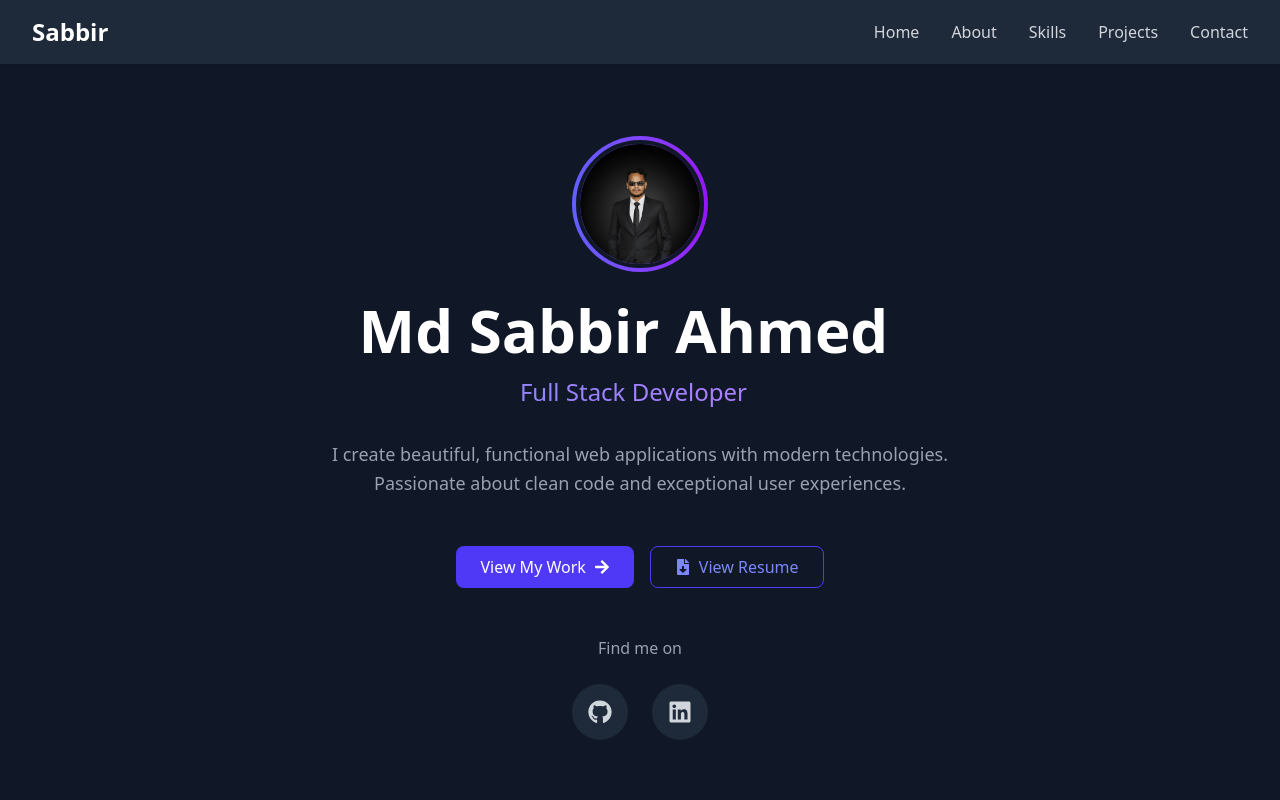
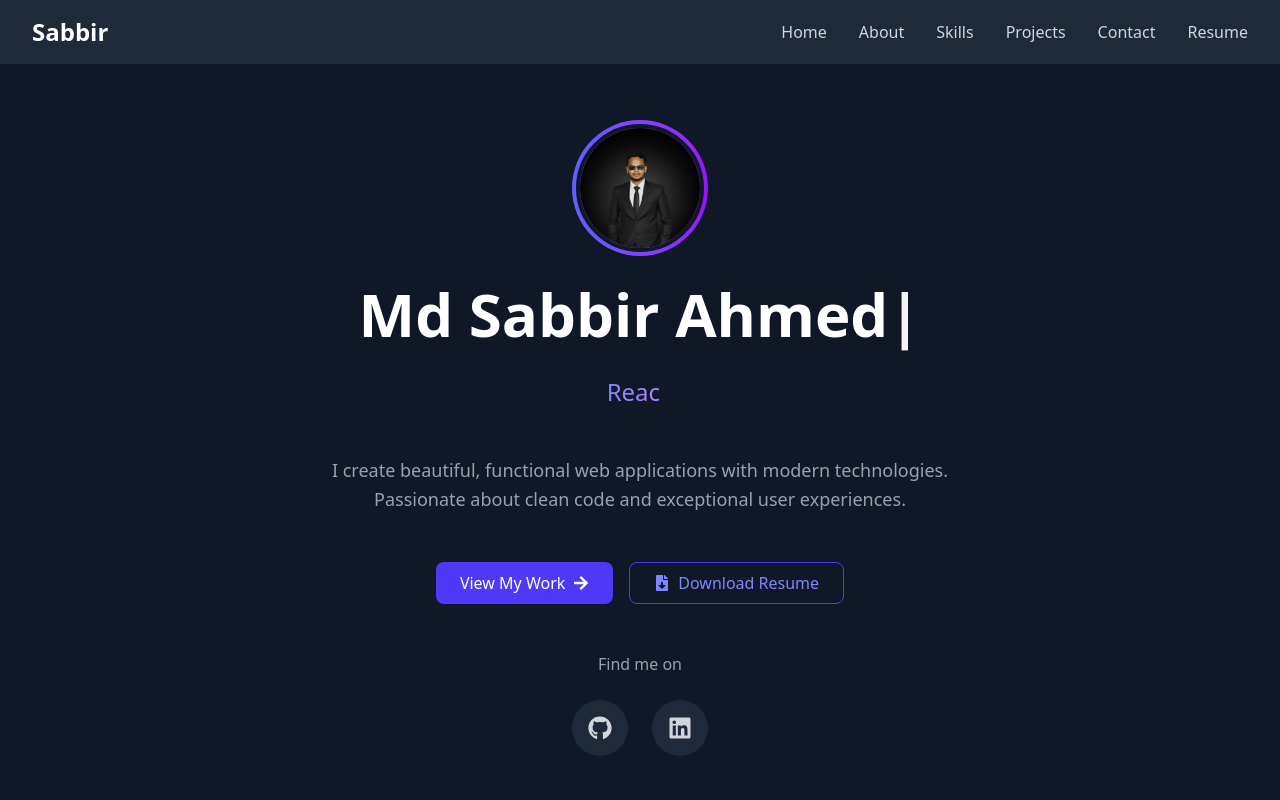
Before and after one commit to Sabbir-Aahmed/Portfolio, a React (Vite) app: page / in a window 1280 px wide. Shown: the top 800 px of the page. Built offline with nearby package versions, Linux system fonts and the light colour scheme.

Commit message:
more suitable routing setup

```diff
--- a/src/App.jsx
+++ b/src/App.jsx
@@ -1,5 +1,5 @@
 import React from 'react';
-import { BrowserRouter as Router, Routes, Route } from 'react-router'; // Fixed import
+import { BrowserRouter as Router, Routes, Route } from 'react-router';
 import Header from './components/Header';
 import Hero from './components/Hero';
 import About from './components/About';
@@ -10,9 +10,9 @@ import Footer from './components/Footer';
 import Resume from './components/Resume';
 
 function App() {
-  React.useEffect(() => {
-    document.documentElement.classList.add('dark');
-  }, []);
+  // React.useEffect(() => {
+  //   document.documentElement.classList.add('dark');
+  // }, []);
 
   return (
     <Router>
--- a/src/components/Header.jsx
+++ b/src/components/Header.jsx
@@ -1,37 +1,68 @@
 import React, { useState } from 'react';
 import { FaBars, FaTimes } from 'react-icons/fa';
+import { Link } from 'react-router';
 
 const Header = () => {
   const [isMenuOpen, setIsMenuOpen] = useState(false);
 
   const navItems = [
-    { name: 'Home', href: '#home' },
+    { name: 'Home', href: '/' },
     { name: 'About', href: '#about' },
     { name: 'Skills', href: '#skills' },
     { name: 'Projects', href: '#projects' },
     { name: 'Contact', href: '#contact' },
+    { name: 'Resume', href: '/resume' },
   ];
 
+  const handleNavClick = (href, isHash) => {
+    if (isHash) {
+      // For hash links, scroll to section
+      const element = document.querySelector(href);
+      if (element) {
+        element.scrollIntoView({ behavior: 'smooth' });
+      }
+    }
+    setIsMenuOpen(false);
+  };
+
   return (
-    <header className="fixed top-0 left-0 right-0 bg-gray-800 transition-colors duration-300 backdrop-blur-sm z-50 shadow-sm ">
+    <header className="fixed top-0 left-0 right-0 bg-gray-800 transition-colors duration-300 backdrop-blur-sm z-50 shadow-sm">
       <nav className="max-w-7xl mx-auto px-4 sm:px-6 lg:px-8">
         <div className="flex justify-between items-center py-4">
           {/* Logo */}
-          <div className="text-2xl font-bold text-white animate-fadeIn">
+          <Link to="/" className="text-2xl font-bold text-white animate-fadeIn">
             Sabbir
-          </div>
+          </Link>
 
           {/* Desktop Navigation */}
           <div className="hidden md:flex items-center space-x-8">
-            {navItems.map((item) => (
+            {navItems.map((item) => {
+              const isHash = item.href.startsWith('#');
+              if (isHash) {
+                return (
                   <a
                     key={item.name}
                     href={item.href}
                     className="text-gray-300 hover:text-indigo-400 font-medium transition duration-300 hover:scale-105"
+                    onClick={(e) => {
+                      e.preventDefault();
+                      handleNavClick(item.href, true);
+                    }}
                   >
                     {item.name}
                   </a>
-            ))}
+                );
+              }
+              return (
+                <Link
+                  key={item.name}
+                  to={item.href}
+                  className="text-gray-300 hover:text-indigo-400 font-medium transition duration-300 hover:scale-105"
+                >
+                  {item.name}
+                </Link>
+              );
+            })}
           </div>
 
           {/* Mobile menu button */}
@@ -53,16 +84,34 @@ const Header = () => {
         {isMenuOpen && (
           <div className="md:hidden py-4 border-t border-gray-700">
             <div className="flex flex-col space-y-4">
-              {navItems.map((item) => (
+              {navItems.map((item) => {
+                const isHash = item.href.startsWith('#');
+                if (isHash) {
+                  return (
                     <a
                       key={item.name}
                       href={item.href}
                       className="text-gray-300 hover:text-indigo-400 font-medium transition duration-300 py-2"
+                      onClick={(e) => {
+                        e.preventDefault();
+                        handleNavClick(item.href, true);
+                      }}
+                    >
+                      {item.name}
+                    </a>
+                  );
+                }
+                return (
+                  <Link
+                    key={item.name}
+                    to={item.href}
+                    className="text-gray-300 hover:text-indigo-400 font-medium transition duration-300 py-2"
                     onClick={() => setIsMenuOpen(false)}
                   >
                     {item.name}
-                </a>
-              ))}
+                  </Link>
+                );
+              })}
             </div>
           </div>
         )}
--- a/src/components/Hero.jsx
+++ b/src/components/Hero.jsx
@@ -1,6 +1,7 @@
 import { useState, useEffect } from "react";
 import dp from "../assets/dp.jpeg";
-import { Link } from 'react-router'
+import { Link } from 'react-router';
+import resume from "../assets/Md Sabbir Ahmed resume.pdf";
 import {
   FaGithub,
   FaLinkedin,
@@ -8,48 +9,59 @@ import {
   FaArrowRight,
 } from "react-icons/fa";
 
-const Typewriter = ({ text, speed = 50, delay = 0 }) => {
-  const [displayText, setDisplayText] = useState("");
+const Typewriter = ({ texts, speed = 50, delay = 1000 }) => {
+  const [currentTextIndex, setCurrentTextIndex] = useState(0);
+  const [currentText, setCurrentText] = useState("");
   const [currentIndex, setCurrentIndex] = useState(0);
-  const [showCursor, setShowCursor] = useState(true);
+  const [isDeleting, setIsDeleting] = useState(false);
+  const [isPaused, setIsPaused] = useState(false);
 
   useEffect(() => {
-    const timer = setTimeout(() => {
-      if (currentIndex < text.length) {
-        setDisplayText(text.slice(0, currentIndex + 1));
-        setCurrentIndex(currentIndex + 1);
+    if (isPaused) return;
+
+    const timeout = setTimeout(() => {
+      if (!isDeleting) {
+        // Typing mode
+        if (currentIndex < texts[currentTextIndex].length) {
+          setCurrentText(texts[currentTextIndex].slice(0, currentIndex + 1));
+          setCurrentIndex(currentIndex + 1);
+        } else {
+          setIsPaused(true);
+          setTimeout(() => {
+            setIsPaused(false);
+            setIsDeleting(true);
+          }, delay);
+        }
       } else {
-        const cursorInterval = setInterval(() => {
-          setShowCursor(prev => !prev);
-        }, 500);
+        if (currentIndex > 0) {
+          setCurrentText(texts[currentTextIndex].slice(0, currentIndex - 1));
+          setCurrentIndex(currentIndex - 1);
+        } else {
+          setIsDeleting(false);
+          setCurrentTextIndex((currentTextIndex + 1) % texts.length);
+        }
+      }
+    }, isDeleting ? speed / 2 : speed);
 
-        return () => clearInterval(cursorInterval);
-      }
-    }, speed);
-
-    return () => clearTimeout(timer);
-  }, [currentIndex, text, speed]);
-
-  // Blink cursor during typing
-  useEffect(() => {
-    if (currentIndex < text.length) {
-      const cursorInterval = setInterval(() => {
-        setShowCursor(prev => !prev);
-      }, 500);
-
-      return () => clearInterval(cursorInterval);
-    }
-  }, [currentIndex, text.length]);
+    return () => clearTimeout(timeout);
+  }, [currentIndex, isDeleting, isPaused, currentTextIndex, texts, speed, delay]);
 
   return (
     <span className="inline-block">
-      {displayText}
-      <span className={showCursor ? "opacity-100" : "opacity-0"}>|</span>
+      {currentText}
+      <span className="animate-pulse">|</span>
     </span>
   );
 };
 
 const Hero = () => {
+  const professions = [
+    "Full Stack Developer",
+    "React Developer",
+    "Django Developer",
+    "Software Engineer"
+  ];
+
   return (
     <section
       id="home"
@@ -71,13 +83,21 @@ const Hero = () => {
         {/* Typing Text */}
         <div className="mb-4">
           <h1 className="text-4xl md:text-6xl font-bold text-white">
-            <Typewriter text="Md Sabbir Ahmed" speed={100} />
+            <Typewriter
+              texts={["Md Sabbir Ahmed"]}
+              speed={100}
+              delay={2000}
+            />
           </h1>
         </div>
 
-        <div className="mb-8">
+        <div className="mb-8 min-h-[3rem] md:min-h-[4rem] flex items-center justify-center">
           <h2 className="text-xl md:text-2xl text-gray-300 bg-gradient-to-r from-indigo-400 to-purple-400 bg-clip-text text-transparent">
-            <Typewriter text="Full Stack Developer" speed={80} delay={1500} />
+            <Typewriter
+              texts={professions}
+              speed={60}
+              delay={1500}
+            />
           </h2>
         </div>
 
@@ -91,17 +111,25 @@ const Hero = () => {
           <a
             href="#projects"
             className="bg-indigo-600 hover:bg-indigo-700 text-white font-medium py-2 px-6 rounded-lg transition duration-300 transform hover:scale-105 group flex items-center justify-center gap-2"
+            onClick={(e) => {
+              e.preventDefault();
+              const element = document.querySelector('#projects');
+              if (element) {
+                element.scrollIntoView({ behavior: 'smooth' });
+              }
+            }}
           >
             View My Work
             <FaArrowRight className="w-4 h-4 group-hover:translate-x-1 transition-transform duration-300" />
           </a>
-          <Link
-            to="/resume"
+          <a
+          href={resume}
+            download
             className="border border-indigo-600 text-indigo-400 hover:bg-indigo-600 hover:text-white font-medium py-2 px-6 rounded-lg transition duration-300 transform hover:scale-105 flex items-center justify-center gap-2"
           >
             <FaFileDownload className="w-4 h-4" />
-            View Resume
-          </Link>
+            Download Resume
+          </a>
         </div>
 
         <div>
--- a/src/components/Resume.jsx
+++ b/src/components/Resume.jsx
@@ -190,7 +190,7 @@ const Resume = () => {
                     <div className="flex items-start gap-4">
                       <FaAward className="text-green-400 mt-1 text-xl flex-shrink-0" />
                       <p className="text-gray-300 text-base leading-relaxed">
-                        Completed CS Fundamental & Software development course: Certificate
+                        Completed CS Fundamental & Software development course
                       </p>
                     </div>
                     <div className="flex items-start gap-4">
```
Lines whose indentation alone changed are shown as unchanged.
